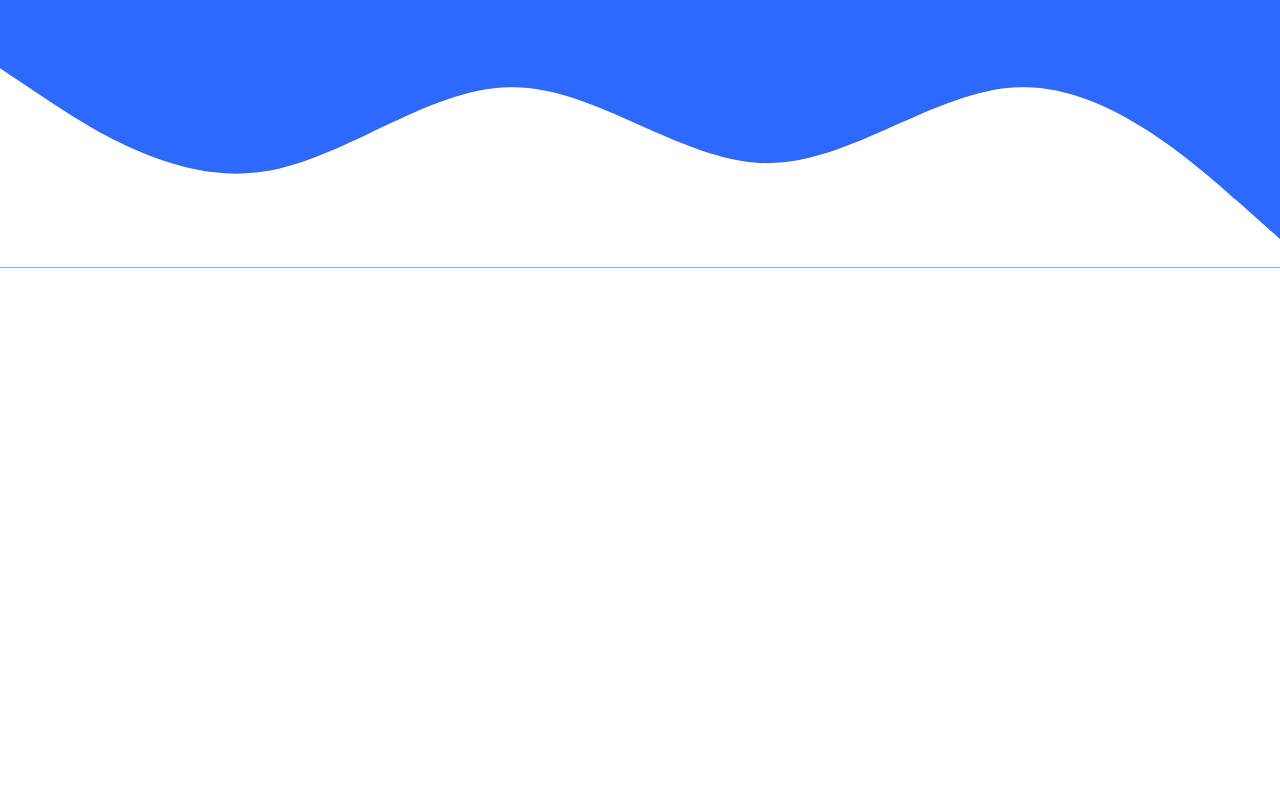
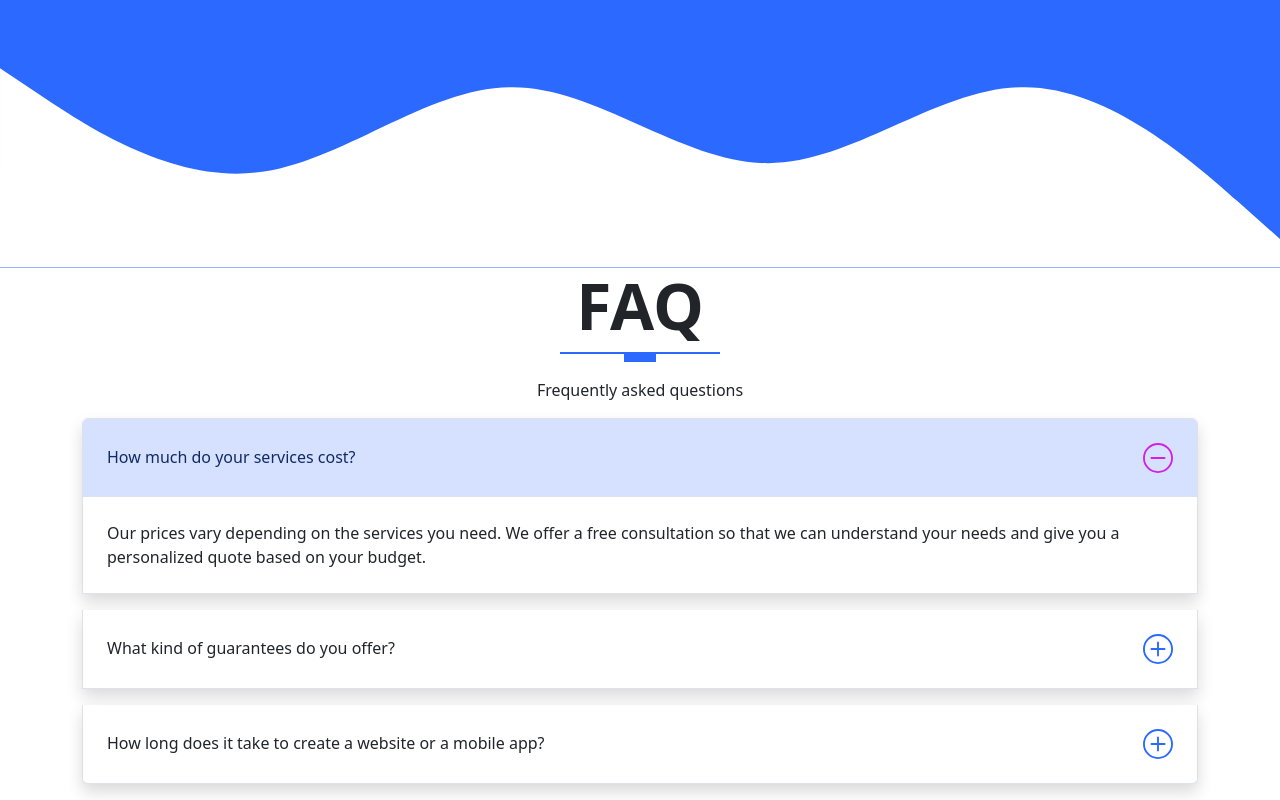
Before and after one commit to KingsCreatives/Utopia-Global, a website: page index.html in a window 1280 px wide. Shown: the part 4615-5415 px from the top of the page. Before the commit the page ends 4883 px from the top, so only its background shows below. Drawn offline with nearby package versions, Linux system fonts and the light colour scheme.

Commit message:
faq section

```diff
--- a/index.html
+++ b/index.html
@@ -285,6 +285,61 @@
         <svg xmlns="http://www.w3.org/2000/svg" viewBox="0 0 1440 320"><path fill="#fff" fill-opacity="1" d="M0,96L48,128C96,160,192,224,288,213.3C384,203,480,117,576,117.3C672,117,768,203,864,202.7C960,203,1056,117,1152,117.3C1248,117,1344,203,1392,245.3L1440,288L1440,320L1392,320C1344,320,1248,320,1152,320C1056,320,960,320,864,320C768,320,672,320,576,320C480,320,384,320,288,320C192,320,96,320,48,320L0,320Z"></path></svg>
     </section>
 
+    <!-- FAQ -->
+    <section id="faq" class="faq">
+          <div class="container">
+              <div class="row text-center">
+                <h1 class="display-3 fw-bold text-uppercase">faq</h1>
+                <div class="heading-line"></div>
+                <p>Frequently asked questions</p>
+              </div>
+
+              <!-- Accordion -->
+              <div class="row-mt-5">
+                  <div class="col-md-12">
+                    <div class="accordion" id="accordionExample">
+                      <div class="accordion-item mb-3 shadow">
+                        <h2 class="accordion-header">
+                          <button class="accordion-button" type="button" data-bs-toggle="collapse" data-bs-target="#collapseOne" aria-expanded="true" aria-controls="collapseOne">
+                            How much do your services cost?
+                          </button>
+                        </h2>
+                        <div id="collapseOne" class="accordion-collapse collapse show" data-bs-parent="#accordionExample">
+                          <div class="accordion-body">
+                            Our prices vary depending on the services you need. We offer a free consultation so that we can understand your needs and give you a personalized quote based on your budget.
+                          </div>
+                        </div>
+                      </div>
+                      <div class="accordion-item mb-3 shadow">
+                        <h2 class="accordion-header">
+                          <button class="accordion-button collapsed" type="button" data-bs-toggle="collapse" data-bs-target="#collapseTwo" aria-expanded="false" aria-controls="collapseTwo">
+                            What kind of guarantees do you offer?
+                          </button>
+                        </h2>
+                        <div id="collapseTwo" class="accordion-collapse collapse" data-bs-parent="#accordionExample">
+                          <div class="accordion-body">
+                            We offer a 100% satisfaction guarantee on all of our services. If you are not happy with our work, we will make it right by refunding your money.
+                          </div>
+                        </div>
+                      </div>
+                      <div class="accordion-item mb-3 shadow">
+                        <h2 class="accordion-header">
+                          <button class="accordion-button collapsed" type="button" data-bs-toggle="collapse" data-bs-target="#collapseThree" aria-expanded="false" aria-controls="collapseThree">
+                            How long does it take to create a website or a mobile app?
+                          </button>
+                        </h2>
+                        <div id="collapseThree" class="accordion-collapse collapse" data-bs-parent="#accordionExample">
+                          <div class="accordion-body">
+                            The time it takes to create a website or a mobile app depends on the complexity of the website  or app you want and the amount of content you need. However, we typically create websites and apps within 2-4 weeks.
+                          </div>
+                        </div>
+                      </div>
+                    </div>
+                  </div>
+              </div>
+          </div>
+    </section>
+
     <script src="https://cdn.jsdelivr.net/npm/bootstrap@5.3.0/dist/js/bootstrap.bundle.min.js" integrity="sha384-geWF76RCwLtnZ8qwWowPQNguL3RmwHVBC9FhGdlKrxdiJJigb/j/68SIy3Te4Bkz" crossorigin="anonymous"></script>
 </body>
 </html>
--- a/scss/_custom.scss
+++ b/scss/_custom.scss
@@ -21,6 +21,8 @@ $primary:  $blue;
 $secondary:     $pink;
 
 // Accordion
+$accordion-padding-y:                     1.5rem ;
+$accordion-padding-x:                     1.5rem;
 $accordion-icon-color:       $primary;
 $accordion-icon-active-color:     $secondary;
 $accordion-icon-width:           1.875rem;
```
Also changed, not shown: assets/css/style.css.
